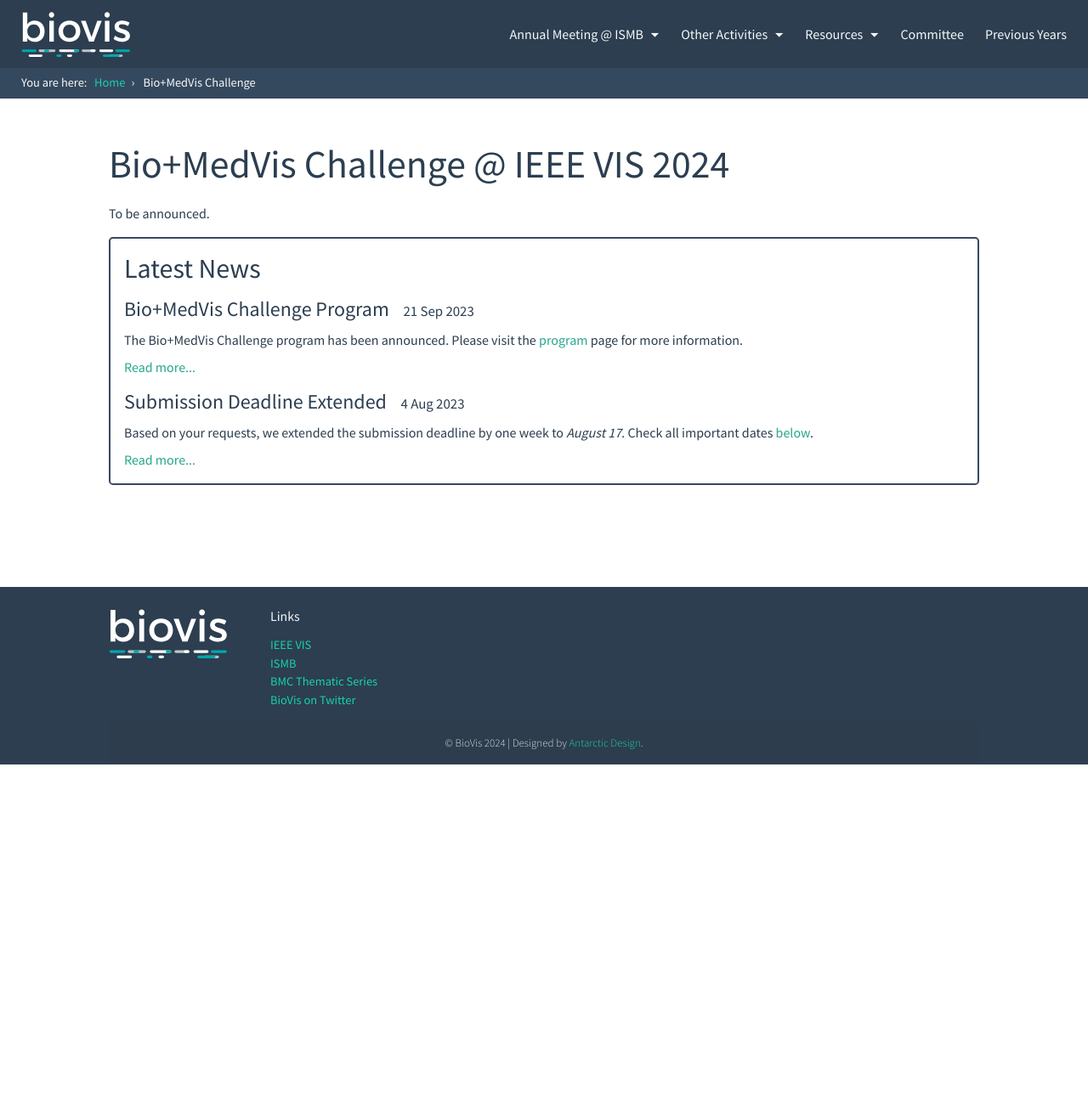
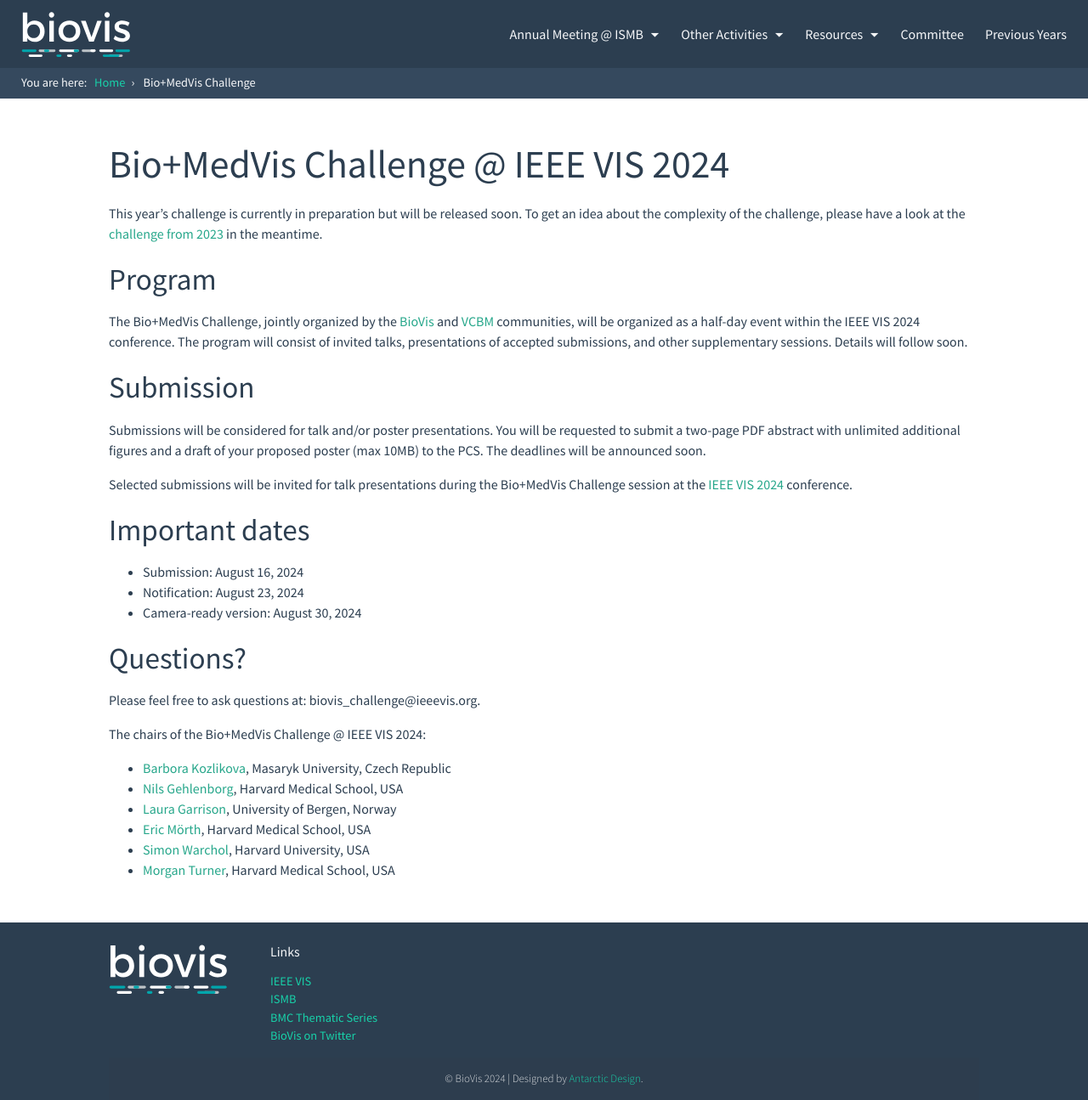
Before and after one commit to foreveremain/2024, a Jekyll site: the page built from biovis_challenge.md, in a window 1280 px wide. Shown: the whole page at 85% size. Built offline with Jekyll 4.4.1, drawn with Linux system fonts in a browser that asks for light colours; before the commit the page ends 900 px from its top, so only the background shows below that.

Commit message:
update challenge page

```diff
--- a/_config.yml
+++ b/_config.yml
@@ -16,9 +16,9 @@
 
 # Old deadlines so I remember what they're called
 # When everything breaks
-IEEE_deadline_submission: "TBA"
-IEEE_deadline_notification: "TBA"
-IEEE_deadline_camera: "TBA"
+IEEE_deadline_submission: "August 16, 2024"
+IEEE_deadline_notification: "August 23, 2024"
+IEEE_deadline_camera: "August 30, 2024"
 #IEEE_deadline_poster: "TBD"
 
 ismb_conference_name: "ISMB 2024"
--- a/biovis_challenge.md
+++ b/biovis_challenge.md
@@ -4,8 +4,51 @@
 permalink: /biovisChallenges_vis/
 ---
 
+{% comment %}
+{% include_relative biovis_challenge_news.html %}
+{% endcomment %}
+
 # Bio+MedVis Challenge @ IEEE VIS 2024
 
-To be announced.
+This year’s challenge is currently in preparation but will be released soon. To
+get an idea about the complexity of the challenge, please have a look at the
+[challenge from 2023](http://biovis.net/2023/biovisChallenges_vis/) in the
+meantime.
 
-{% include_relative biovis_challenge_news.html %}
+## Program
+
+The Bio+MedVis Challenge, jointly organized by the [BioVis](http://biovis.net/2024/)
+and [VCBM](https://conferences.eg.org/vcbm2024/) communities,
+will be organized as a half-day event within the IEEE VIS 2024 conference. The
+program will consist of invited talks, presentations of accepted submissions,
+and other supplementary sessions. Details will follow soon.
+
+## Submission
+
+Submissions will be considered for talk and/or poster presentations. You will be
+requested to submit a two-page PDF abstract with unlimited additional figures
+and a draft of your proposed poster (max 10MB) to the PCS. The deadlines will be
+announced soon.
+
+Selected submissions will be invited for talk presentations during the
+Bio+MedVis Challenge session at the [IEEE VIS
+2024](https://ieeevis.org/year/2024/welcome) conference.
+
+## Important dates
+
+-   Submission: {{ site.IEEE_deadline_submission }}
+-   Notification: {{ site.IEEE_deadline_notification }}
+-   Camera-ready version: {{ site.IEEE_deadline_camera }}
+
+## Questions?
+
+Please feel free to ask questions at: biovis_challenge@ieeevis.org.
+
+The chairs of the Bio+MedVis Challenge @ IEEE VIS 2024:
+
+-   [Barbora Kozlikova](https://www.fi.muni.cz/~xkozlik/), Masaryk University, Czech Republic
+-   [Nils Gehlenborg](https://dbmi.hms.harvard.edu/people/nils-gehlenborg), Harvard Medical School, USA
+-   [Laura Garrison](https://www.laura-garrison.com/), University of Bergen, Norway
+-   [Eric Mörth](https://dbmi.hms.harvard.edu/people/eric-moerth), Harvard Medical School, USA
+-   [Simon Warchol](https://simonwarchol.com/), Harvard University, USA
+-   [Morgan Turner](https://morganlturner.com/), Harvard Medical School, USA
```
